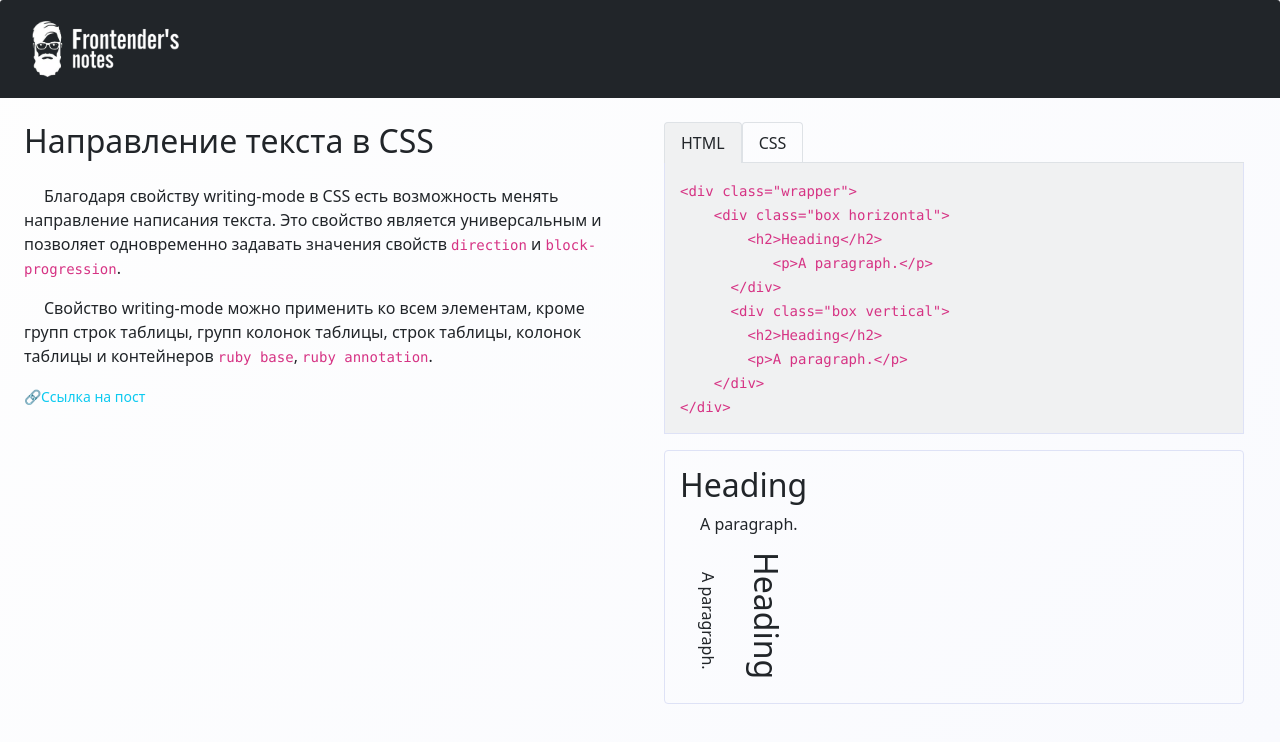
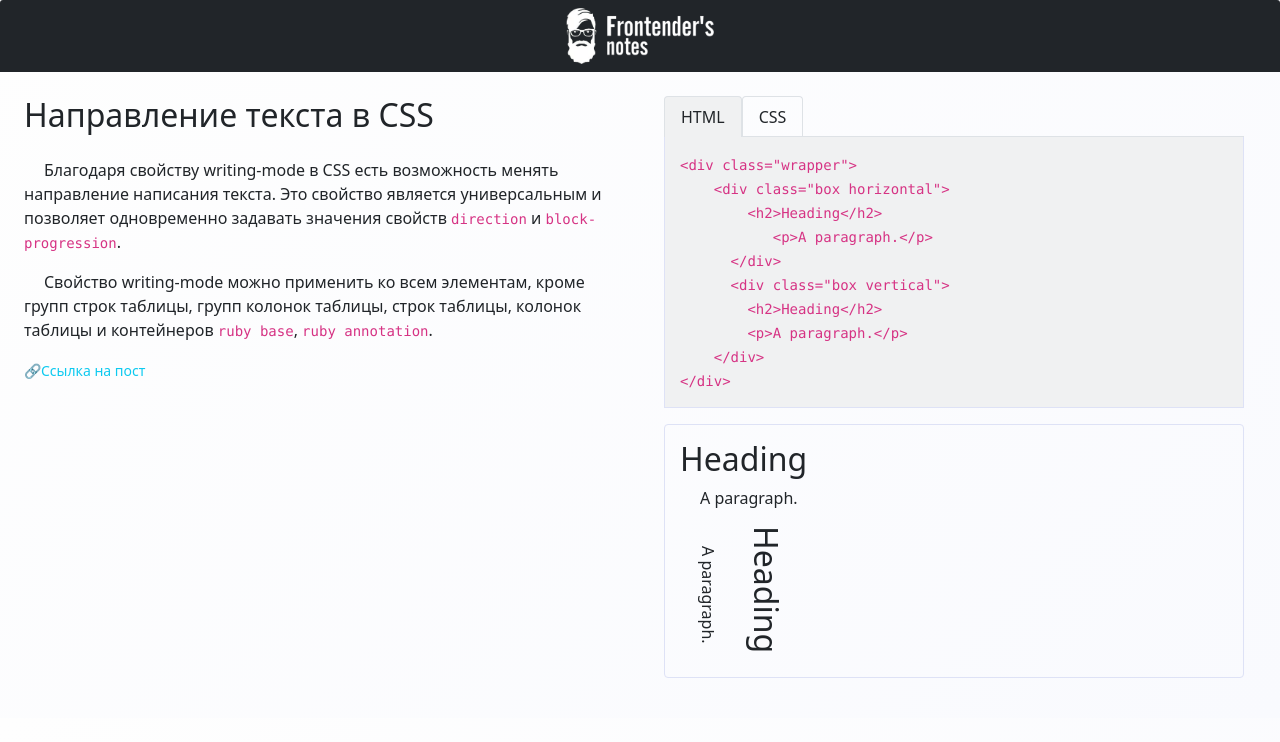
Before and after one commit to frontenders-notes/frontenders-notes.github.io, a plain HTML site: page index.html in a window 1280 px wide. Drawn offline with nearby package versions, Linux system fonts and the light colour scheme.

Commit message:
Update index.html

```diff
--- a/index.html
+++ b/index.html
@@ -27,15 +27,14 @@
 			writing-mode: vertical-rl;
 		}
 
+
 	</style>
 </head>
 <body style="background: linear-gradient(135deg, #FEFEFE, #F9FAFE);">
-	<header class="card-header border-0 bg-dark">
-		<nav class="navbar">
-			<a class="navbar-brand ms-3" href="https://t.me/frontendnoteschannel">
-				<img src="https://github.com/frontenders-notes/frontenders-notes.github.io/blob/main/header_logo.png?raw=true" height="56px">
-			</a>
-		</nav>
+	<header class="card-header border-0 bg-dark text-center" >
+		<a href="https://t.me/frontendnoteschannel">
+			<img src="https://github.com/frontenders-notes/frontenders-notes.github.io/blob/main/header_logo.png?raw=true" style="height:  56px;">
+		</a>
 	</header>
 	<div class="p-4 container-fluid">
 		<div class="row">
```
